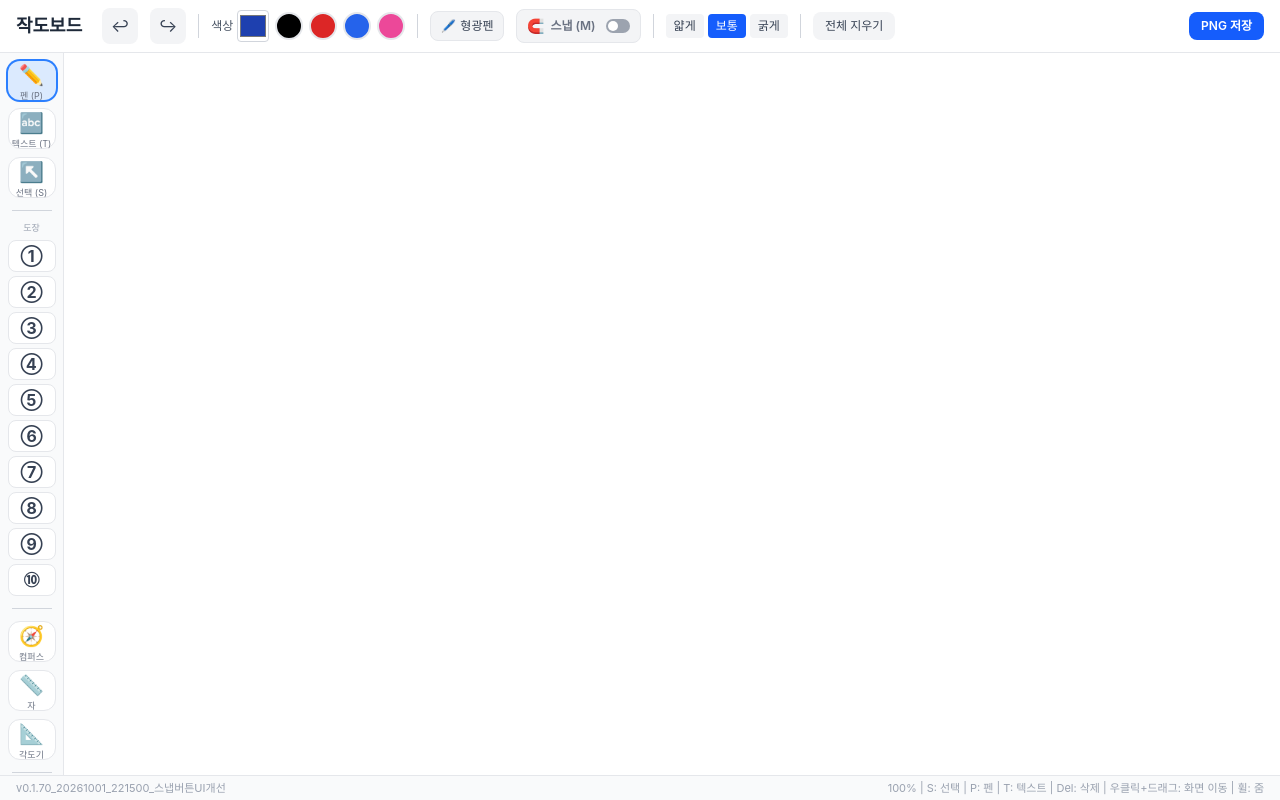
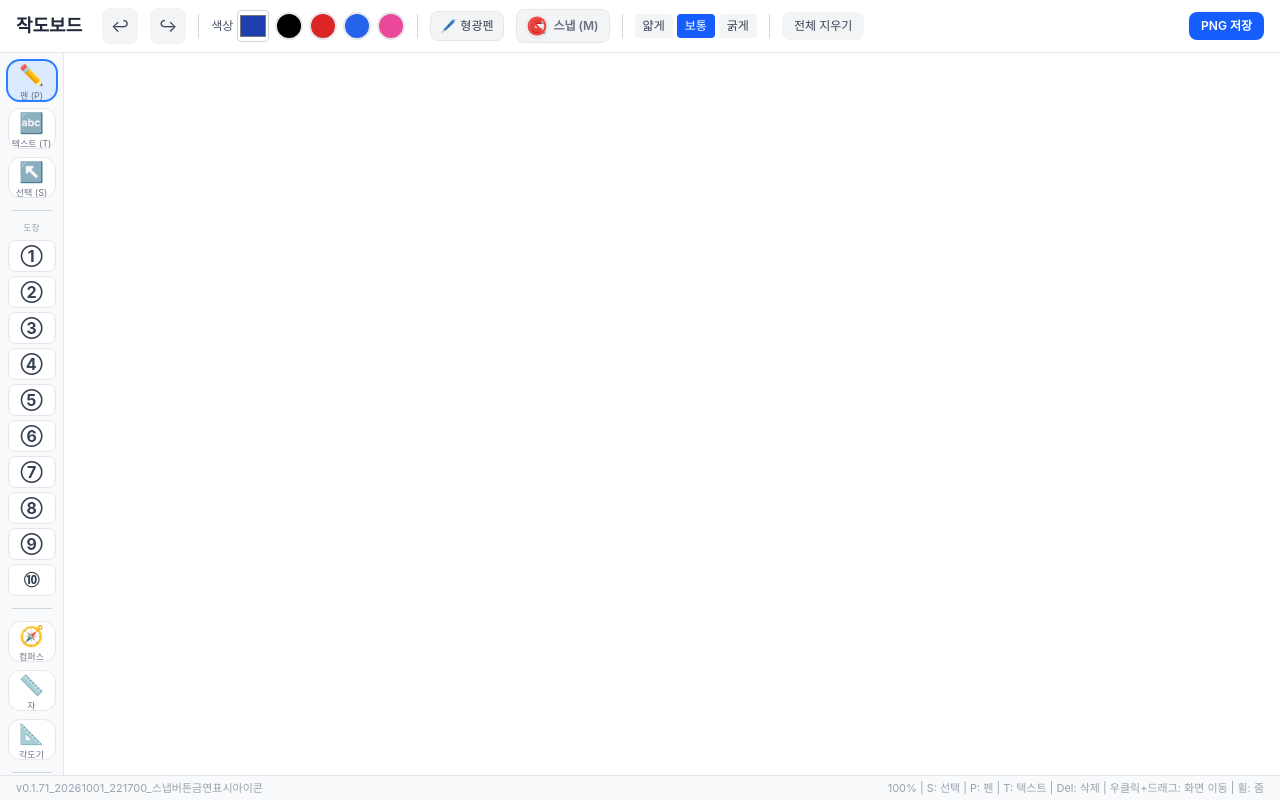
Before and after one commit to mathwawawa-dev/geometric_construction, a React (Vite) app: page / in a window 1280 px wide. Built offline with nearby package versions, Linux system fonts and the light colour scheme.

Commit message:
v0.1.71_20261001_221700_스냅버튼금연표시아이콘

```diff
--- a/src/App.jsx
+++ b/src/App.jsx
@@ -11,7 +11,7 @@ import ProtractorTool from './components/ProtractorTool'
 import SelectionLayer from './components/SelectionLayer'
 import { renderShapes, moveShape } from './utils/shapeUtils'
 
-const VERSION = 'v0.1.70_20261001_221500_스냅버튼UI개선'
+const VERSION = 'v0.1.71_20261001_221700_스냅버튼금연표시아이콘'
 
 export default function App() {
   const canvasRef = useRef(null)
--- a/src/components/Toolbar.jsx
+++ b/src/components/Toolbar.jsx
@@ -81,19 +81,16 @@ export default function Toolbar({ strokeColor, strokeWidth, setColor, setWidth,
             : 'bg-gray-100 hover:bg-gray-200 text-gray-500 border-gray-200'
         }`}
       >
-        <span className="text-sm">🧲</span>
+        <div className="relative flex items-center justify-center w-5 h-5">
+          <span className="text-sm">🧲</span>
+          {!snapEnabled && (
+            <svg className="absolute inset-0 w-full h-full drop-shadow-sm" viewBox="0 0 24 24">
+              <circle cx="12" cy="12" r="10" fill="none" stroke="#ef4444" strokeWidth="2.5" />
+              <line x1="6" y1="6" x2="18" y2="18" stroke="#ef4444" strokeWidth="2.5" strokeLinecap="round" />
+            </svg>
+          )}
+        </div>
         <span>스냅 (M)</span>
-        {snapEnabled ? (
-          <svg width="24" height="14" viewBox="0 0 24 14" fill="none" className="ml-1">
-            <rect width="24" height="14" rx="7" fill="#3b82f6" />
-            <circle cx="17" cy="7" r="5" fill="white" style={{ transition: 'cx 0.2s' }} />
-          </svg>
-        ) : (
-          <svg width="24" height="14" viewBox="0 0 24 14" fill="none" className="ml-1">
-            <rect width="24" height="14" rx="7" fill="#9ca3af" />
-            <circle cx="7" cy="7" r="5" fill="white" style={{ transition: 'cx 0.2s' }} />
-          </svg>
-        )}
       </button>
 
       <div className="w-px h-6 bg-gray-300" />
```
Also changed, not shown: 작도보드_실행.html (+3 -3 lines).
